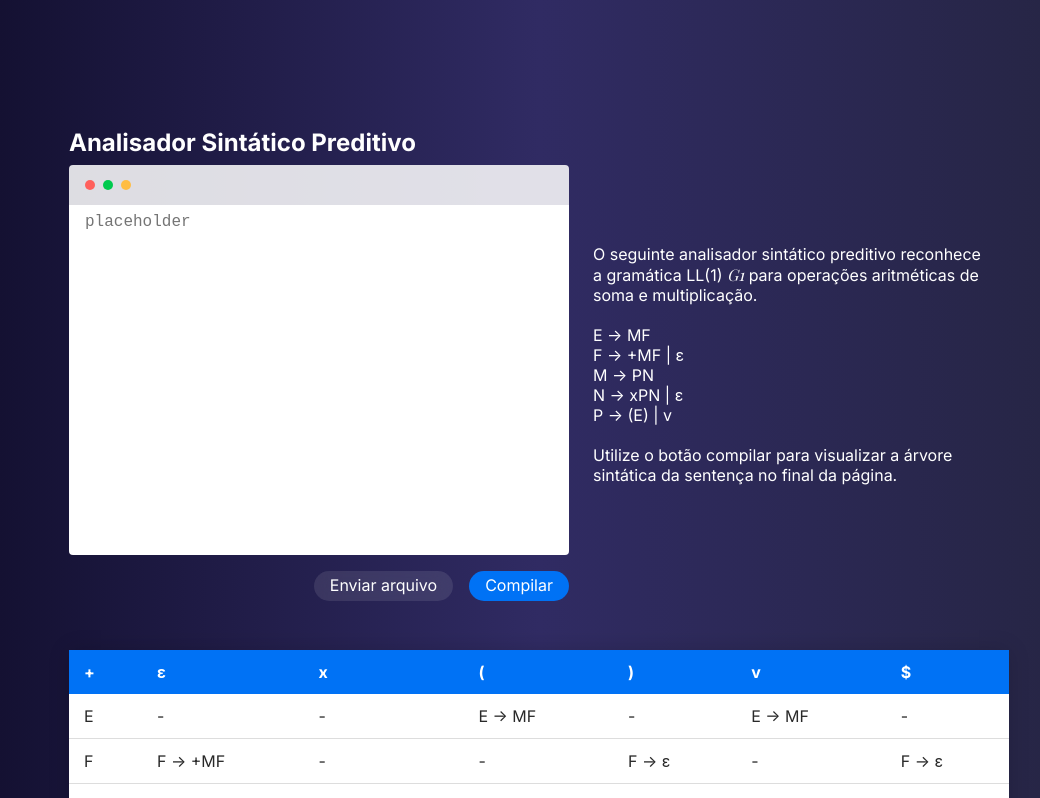
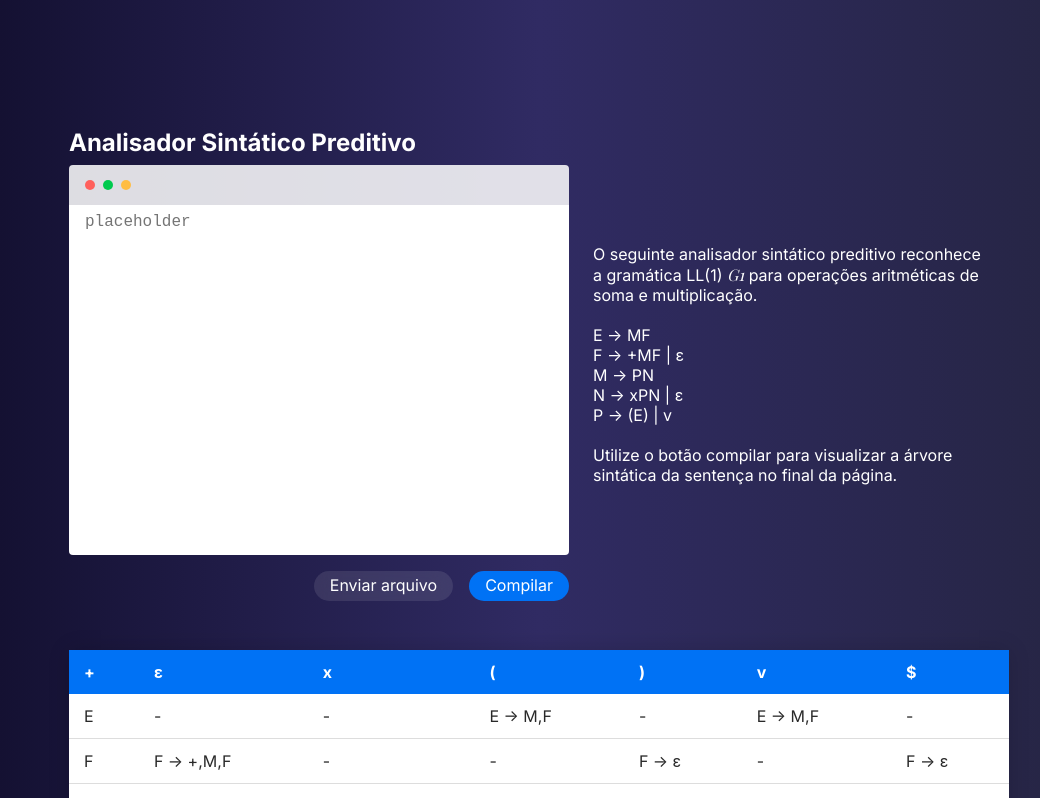
Before and after one commit to hugolima03/compiladores-ufrr, a Next.js app: page /trabalhos/analisadorSintaticoPreditivo in a window 1280 px wide. Shown: the top 798 px of the page, without its empty margins (101-1141 px from the left). Built offline with nearby package versions, Linux system fonts and the light colour scheme; a web font is replaced by a local one.

Commit message:
refactor: using typescript on Production class

```diff
--- a/src/templates/Trabalho5/Gramatica.js
+++ b/src/templates/Trabalho5/Gramatica.js
@@ -1,4 +1,4 @@
-import Producao from './Producao'
+import Producao from './Production'
 import Derivacao from './Derivacao'
 
 /**
--- a/src/templates/Trabalho5/LL1.js
+++ b/src/templates/Trabalho5/LL1.js
@@ -3,7 +3,7 @@
  */
 export default class LL1 {
 
-    constructor () {
+    constructor() {
         this._inicial = null;
         this._fdc = null;
         this._gramatica = null;
@@ -15,13 +15,13 @@ export default class LL1 {
      * @param  {string|[string]} entrada String ou lista de string como entrada
      * @return {[Producao]}
      */
-    analisar (entrada) {
+    analisar(entrada) {
 
         // Se a entrada for uma string, converte para uma lista de caracteres
-        if(typeof(entrada) === 'string') entrada = [ ...entrada ];
+        if (typeof (entrada) === 'string') entrada = [...entrada];
 
         // Se não for uma lista, lança um erro
-        if(typeof(entrada) !== 'object' || !(entrada instanceof Array)) {
+        if (typeof (entrada) !== 'object' || !(entrada instanceof Array)) {
             throw 'A entrada deve ser uma string ou uma lista de tokens';
         }
 
@@ -30,7 +30,7 @@ export default class LL1 {
         entrada.push(this._fdc);
 
         // Cria a pilha com o símbolo inicial e o símbolo de fim de cadadeia
-        let pilha = [ this._inicial, this._fdc ];
+        let pilha = [this._inicial, this._fdc];
 
         // Cria uma lista vazia para as produções que irão descrever a árvore
         const prods = [];
@@ -40,7 +40,7 @@ export default class LL1 {
 
             // Se o topo da pilha for igual ao símbolo atual da entrada,
             // houve um casamento
-            if(pilha[0] === entrada[0]) {
+            if (pilha[0] === entrada[0]) {
                 // Desempilha o símbolo
                 pilha.shift();
 
@@ -84,7 +84,7 @@ export default class LL1 {
 
             // Empilha os símbolos do corpo da produção encontrada
             pilha = [
-                ...prod.corpo.filter(s => !this._gramatica.simboloEhVazio(s)),
+                ...prod.right.filter(s => !this._gramatica.simboloEhVazio(s)),
                 ...pilha
             ];
         }
@@ -100,13 +100,13 @@ export default class LL1 {
      * @param  {string} fdc     Símbolo de fim de cadeia
      * @return {LL1}
      */
-    static criar (gram, inicial, fdc) {
+    static criar(gram, inicial, fdc) {
 
-        if (typeof(gram) !== 'object') {
+        if (typeof (gram) !== 'object') {
             throw 'A gramática deve ser uma instância de Gramatica';
         }
 
-        if (typeof(inicial) !== 'string') {
+        if (typeof (inicial) !== 'string') {
             throw 'O símbolo inicial deve ser uma string não vazia';
         }
 
@@ -114,7 +114,7 @@ export default class LL1 {
             throw 'O símbolo inicial deve ser um símbolo não terminal da gramática';
         }
 
-        if (typeof(fdc) !== 'string') {
+        if (typeof (fdc) !== 'string') {
             throw 'O símbolo de fim de cadeia deve ser uma string não vazia';
         }
 
@@ -142,7 +142,7 @@ export default class LL1 {
      * @param  {Gramatica} gram    Gramática
      * @return {object}
      */
-    static _criarTabela (inicial, fdc, gram) {
+    static _criarTabela(inicial, fdc, gram) {
 
         // Cria o objeto chave valor para a tabela
         const tabela = {};
@@ -152,7 +152,7 @@ export default class LL1 {
 
         // Guarda os símbolos terminais e mais o símbolo de fim de cadadeia na
         // mesma lista
-        const terminais = [ ...gram._terminais, fdc ];
+        const terminais = [...gram._terminais, fdc];
 
         // Guarda todas as produções
         const producoes = gram.producoes;
@@ -164,9 +164,9 @@ export default class LL1 {
             tabela[snt] = {};
 
             // Para cada símbolo terminal...
-            for (const st of terminais){
+            for (const st of terminais) {
                 // Cria a "coluna" na tabela, caso não seja o vazio
-                if(gram.simboloEhVazio(st)) continue;
+                if (gram.simboloEhVazio(st)) continue;
                 tabela[snt][st] = null;
             }
         }
@@ -181,8 +181,8 @@ export default class LL1 {
         for (const prod of producoes) {
 
             // Guarda a string do corpo e a linha da tabela referente ao não terminal
-            const corpoStr = prod.corpo.join('');
-            const tabelaLinha = tabela[prod.cabeca];
+            const corpoStr = prod.right.join('');
+            const tabelaLinha = tabela[prod.left];
 
             // Calcula os primeiros da produção, caso não já tenha sido calculdo
             if (primeiros[corpoStr] === undefined) {
@@ -193,9 +193,9 @@ export default class LL1 {
             if (primeiros[corpoStr].includes(gram.vazio)) {
 
                 // Adiciona a produção nas colunas de dos seguidores da cabeça
-                for (const seguidor of seguidores[prod.cabeca]) {
+                for (const seguidor of seguidores[prod.left]) {
 
-                    if(tabelaLinha[seguidor] === null) {
+                    if (tabelaLinha[seguidor] === null) {
                         tabelaLinha[seguidor] = prod;
                         continue;
                     }
@@ -209,7 +209,7 @@ export default class LL1 {
 
                 // Adiciona a produção nas colunas dos símbolos dos primeiros do corpo
                 for (const primeiro of primeiros[corpoStr]) {
-                    if(tabelaLinha[primeiro] === null) {
+                    if (tabelaLinha[primeiro] === null) {
                         tabelaLinha[primeiro] = prod;
                         continue;
                     }
@@ -230,23 +230,23 @@ export default class LL1 {
      * @param  {Gramatica} gram Gramática
      * @return {[string]}
      */
-    static _primeiros (ent, gram) {
+    static _primeiros(ent, gram) {
 
-        ent = [ ...ent ];
+        ent = [...ent];
         let primeiros = [];
 
         for (const index in ent) {
 
             const atual = ent[index];
-            if(gram.simboloEhVazio(atual)) continue;
-            if (!gram.simboloEhNaoTerminal(atual)) return [ atual ];
+            if (gram.simboloEhVazio(atual)) continue;
+            if (!gram.simboloEhNaoTerminal(atual)) return [atual];
 
             ent = ent.splice(index);
 
             const prods = gram._buscarProducoesPorNaoTerminal(atual);
             for (const prod of prods) {
-                const saida = prod.aplicarPelaEsquerda(ent.join(''));
-                const snv = [ ...saida ].find(s => !gram.simboloEhVazio(s));
+                const saida = prod.applyByLeft(ent.join(''));
+                const snv = [...saida].find(s => !gram.simboloEhVazio(s));
 
                 if (snv === undefined) {
                     primeiros.push(gram.vazio);
@@ -258,7 +258,7 @@ export default class LL1 {
                     continue;
                 }
 
-                primeiros = [ ...primeiros, ...LL1._primeiros(saida, gram) ];
+                primeiros = [...primeiros, ...LL1._primeiros(saida, gram)];
             }
 
             primeiros = primeiros.filter((s, i) => {
@@ -266,10 +266,10 @@ export default class LL1 {
                 else return primeiros.indexOf(s) === i;
             });
 
-            if(primeiros.length >= 1 && !gram.simboloEhVazio(primeiros[0])) break;
+            if (primeiros.length >= 1 && !gram.simboloEhVazio(primeiros[0])) break;
         }
 
-        return primeiros.length > 0 ? primeiros : [ gram.vazio ];
+        return primeiros.length > 0 ? primeiros : [gram.vazio];
     }
 
     /**
@@ -279,11 +279,11 @@ export default class LL1 {
      * @param  {Gramatica} gram    Gramática
      * @return {Object}
      */
-    static _seguidores (inicial, fdc, gram) {
+    static _seguidores(inicial, fdc, gram) {
 
         const descricao = {};
         descricao[inicial] = {
-            valor: [ fdc ],
+            valor: [fdc],
             seguidores: [],
             primeiros: []
         };
@@ -293,23 +293,23 @@ export default class LL1 {
 
         for (const snt of gram._naoTerminais) {
 
-            if(descricao[snt] === undefined) descricao[snt] = {
+            if (descricao[snt] === undefined) descricao[snt] = {
                 valor: [],
                 seguidores: [],
                 primeiros: []
             };
 
             for (const prod of producoes) {
-                const pos = prod.corpo.indexOf(snt);
-                if(pos === -1) continue;
+                const pos = prod.right.indexOf(snt);
+                if (pos === -1) continue;
 
                 // A -> aB
-                if(pos === prod.corpo.length - 1) {
-                    descricao[snt].seguidores.push(prod.cabeca)
+                if (pos === prod.right.length - 1) {
+                    descricao[snt].seguidores.push(prod.left)
                     continue;
                 }
 
-                const ps = prod.corpo[pos + 1];
+                const ps = prod.right[pos + 1];
 
                 // A -> aBb onde b é terminal
                 if (!gram.simboloEhNaoTerminal(ps)) {
@@ -329,25 +329,25 @@ export default class LL1 {
 
                 // A -> aBC, onde vazio pertence a primeiros(C)
                 descricao[snt].primeiros.push(ps);
-                descricao[snt].seguidores.push(prod.cabeca);
+                descricao[snt].seguidores.push(prod.left);
             }
         }
 
         const seguidores = {};
         let algumIncompleto = true;
-        while(algumIncompleto) {
+        while (algumIncompleto) {
 
             for (const snt of gram._naoTerminais) {
 
-                if(seguidores[snt] === undefined) {
+                if (seguidores[snt] === undefined) {
                     seguidores[snt] = null;
                 }
 
-                if(seguidores[snt] !== null) continue;
+                if (seguidores[snt] !== null) continue;
 
                 for (const i in descricao[snt].primeiros) {
 
-                    if(typeof(descricao[snt].primeiros[i]) !== 'string') continue;
+                    if (typeof (descricao[snt].primeiros[i]) !== 'string') continue;
 
                     const simbolo = descricao[snt].primeiros[i];
                     if (primeiros[simbolo] === undefined) {
@@ -359,7 +359,7 @@ export default class LL1 {
                 let seguidoresPententes = false;
                 for (const i in descricao[snt].seguidores) {
 
-                    if(typeof(descricao[snt].seguidores[i]) !== 'string') continue;
+                    if (typeof (descricao[snt].seguidores[i]) !== 'string') continue;
                     const simbolo = descricao[snt].seguidores[i];
 
                     if (descricao[simbolo].seguidores.indexOf(snt) !== -1) {
@@ -372,7 +372,7 @@ export default class LL1 {
                         continue;
                     }
 
-                    if(seguidores[simbolo] === null || seguidores[simbolo] === undefined) {
+                    if (seguidores[simbolo] === null || seguidores[simbolo] === undefined) {
                         seguidoresPententes = true;
                         continue;
                     }
@@ -381,15 +381,15 @@ export default class LL1 {
                 }
 
 
-                if(!seguidoresPententes) {
-                    seguidores[snt] = [ ...descricao[snt].valor ];
+                if (!seguidoresPententes) {
+                    seguidores[snt] = [...descricao[snt].valor];
 
                     for (const a of descricao[snt].primeiros) {
-                        seguidores[snt] = [ ...seguidores[snt], ...a ];
+                        seguidores[snt] = [...seguidores[snt], ...a];
                     }
 
                     for (const a of descricao[snt].seguidores) {
-                        seguidores[snt] = [ ...seguidores[snt], ...a ];
+                        seguidores[snt] = [...seguidores[snt], ...a];
                     }
 
                     seguidores[snt] = seguidores[snt].filter((s, i) => {
--- a/src/templates/Trabalho5/Producao.js
+++ /dev/null
@@ -1,111 +0,0 @@
-/**
- * Classe responsável por representar uma produção em uma gramática
- */
-export default class Producao {
-
-    /**
-     * Construtor da classe
-     * @param {string} cabeca Símbolo não terminal que corresponde a cabeça da produção
-     * @param {[string]} corpo  Lista de símbolos que correspondem ao corpo da produção
-     * @param {string} vazio  Símbolo que representa o vazio na gramática
-     */
-    constructor(cabeca, corpo, vazio) {
-
-        if(typeof(cabeca) !== 'string' || cabeca.length === 0) {
-            throw 'A cabeça da produção deve ser uma string não vazia';
-        }
-
-        if(typeof(corpo) !== 'object' || !(corpo instanceof Array)) {
-            throw 'O corpo da produção deve ser uma lista de strings'
-        }
-
-        if(corpo.length === 0 || !corpo.every(i => typeof(i) === 'string')) {
-            throw 'O corpo da produção deve ser uma lista de strings não vazia';
-        }
-
-        if(typeof(vazio) !== 'string' || vazio.length !== 1) {
-            throw 'O símbolo vazio deve ser uma string não vazia de tamanho 1';
-        }
-
-        this._cabeca = cabeca;
-        this._corpo = corpo;
-        this._vazio = vazio;
-    }
-
-    /**
-     * Retorna o símbolo da cabeça
-     * @return {string}
-     */
-    get cabeca() { return this._cabeca; }
-
-    /**
-     * Retorna a lista de símbolos do corpo
-     * @return {[string]}
-     */
-    get corpo() { return [ ...this._corpo ]; }
-
-    /**
-     * Retorna os símbolos da string concatenados em uma única string
-     * @return {string}
-     */
-    get corpoStr() { return this._corpo.join(''); }
-
-    /**
-     * Retorna a string completa da produção no formato A -> B
-     * @return {string}
-     */
-    get comoString() {
-        return [ this.cabeca, ' -> ', this.corpoStr ].join('');
-    }
-
-    /**
-     * Aplica a produção na string de entrada pela esquerda na primeira ocorrência
-     * encontradoda símbolo da cabeça, no caso de não ser encontrado, apenas
-     * retorna a stirng de entrada
-     * @param  {string} entrada String de entrada para produção
-     * @return {strng}
-     */
-    aplicarPelaEsquerda (entrada) {
-        return this.aplicar(entrada, entrada.indexOf(this.cabeca));
-    }
-
-    /**
-     * Aplica a produção na string de entrada pela direita na primeira ocorrência
-     * encontradoda símbolo da cabeça, no caso de não ser encontrado, apenas
-     * retorna a stirng de entrada
-     * @param  {string} entrada String de entrada para produção
-     * @return {strng}
-     */
-    aplicarPelaDireita (entrada) {
-        return this.aplicar(entrada, entrada.lastIndexOf(this.cabeca));
-    }
-
-    /**
-     * Aplica a produção na string de entrada em uma posição válida que corresponde
-     * ao símbolo da cabeça, caso a posição não seja válida, apenas retorna a
-     * string de entrada
-     * @param  {string} entrada String de entrada para produção
-     * @param  {integer} posicao Posição válida correspondente ao símbolo da cabeça
-     * @return {string}
-     */
-    aplicar(entrada, posicao) {
-        if(posicao < 0 || posicao >= entrada.length) return entrada;
-        if(entrada.substr(posicao, this.cabeca.length) !== this.cabeca) return entrada;
-        return this._aplicar(entrada, posicao);
-    }
-
-    /**
-     * Aplica a produção em uma posição qualquer na string de entrada
-     * @param  {string} entrada String de entrada para produção
-     * @param  {integer} posicao Posição em que será aplicada a produção
-     * @return {string}
-     */
-    _aplicar(entrada, posicao) {
-        entrada = [ ...entrada ];
-        return [
-            ...entrada.slice(0, posicao),
-            ...this.corpo.filter(s => s !== this._vazio),
-            ...entrada.slice(posicao + this.cabeca.length),
-        ].join('');
-    }
-}
--- /dev/null
+++ b/src/templates/Trabalho5/Production.ts
@@ -0,0 +1,56 @@
+export default class Production {
+    _left: string
+    _right: string[]
+    _emptySymbol: string
+
+    constructor(left: string, right: string[], empty: string) {
+        this._left = left;
+        this._right = right;
+        this._emptySymbol = empty;
+    }
+
+    get left() { return this._left; }
+
+    get right() { return [...this._right]; }
+
+    get rightAsString() { return this._right.join(''); }
+
+    get asString() {
+        return [this.left, ' -> ', this.right].join('');
+    }
+
+    /**
+     * Aplica a produção na string de entrada pela esquerda na primeira ocorrência
+     * encontradoda símbolo da cabeça, no caso de não ser encontrado, apenas
+     * retorna a stirng de entrada
+     */
+    applyByLeft(entrada: string) {
+        return this.applyProduction(entrada, entrada.indexOf(this.left));
+    }
+
+    /**
+     * Aplica a produção na string de entrada pela direita na primeira ocorrência
+     * encontradoda símbolo da cabeça, no caso de não ser encontrado, apenas
+     * retorna a stirng de entrada
+     */
+    applyByRight(entrada: string) {
+        return this.applyProduction(entrada, entrada.lastIndexOf(this.left));
+    }
+
+    /**
+     * Aplica a produção na string de entrada em uma posição válida que corresponde
+     * ao símbolo da cabeça, caso a posição não seja válida, apenas retorna a
+     * string de entrada
+     */
+    applyProduction(entrada: string, posicao: number) {
+        if (posicao < 0 || posicao >= entrada.length) return entrada;
+        if (entrada.substr(posicao, this.left.length) !== this.left) return entrada;
+
+        const eachChar = entrada.split('');
+        return [
+            ...eachChar.slice(0, posicao),
+            ...this.right.filter(s => s !== this._emptySymbol),
+            ...eachChar.slice(posicao + this.left.length),
+        ].join('');
+    }
+}
--- a/src/templates/Trabalho5/index.tsx
+++ b/src/templates/Trabalho5/index.tsx
@@ -109,11 +109,7 @@ const Trabalho5Template = () => {
                     (st: any, index: number) => (
                       <TableDatacell key={index}>
                         {analisadorLL1._tabela[snt][st] !== null
-                          ? `${
-                              analisadorLL1._tabela[snt][st]?._cabeca
-                            } -> ${analisadorLL1._tabela[snt][st]?._corpo.join(
-                              ""
-                            )}`
+                          ? analisadorLL1._tabela[snt][st].asString
                           : "-"}
                       </TableDatacell>
                     )
--- a/tsconfig.json
+++ b/tsconfig.json
@@ -16,6 +16,6 @@
     "jsx": "preserve",
     "incremental": true
   },
-  "include": ["next-env.d.ts", "**/*.ts", "**/*.tsx"],
+  "include": ["next-env.d.ts", "**/*.ts", "**/*.tsx", "src/templates/Trabalho5/Producao.js"],
   "exclude": ["node_modules"]
 }
```
Also changed, not shown: src/templates/Trabalho5/ArvoreSintatica.js (+4 -4 lines), src/templates/Trabalho5/Derivacao.js (+10 -10 lines).
